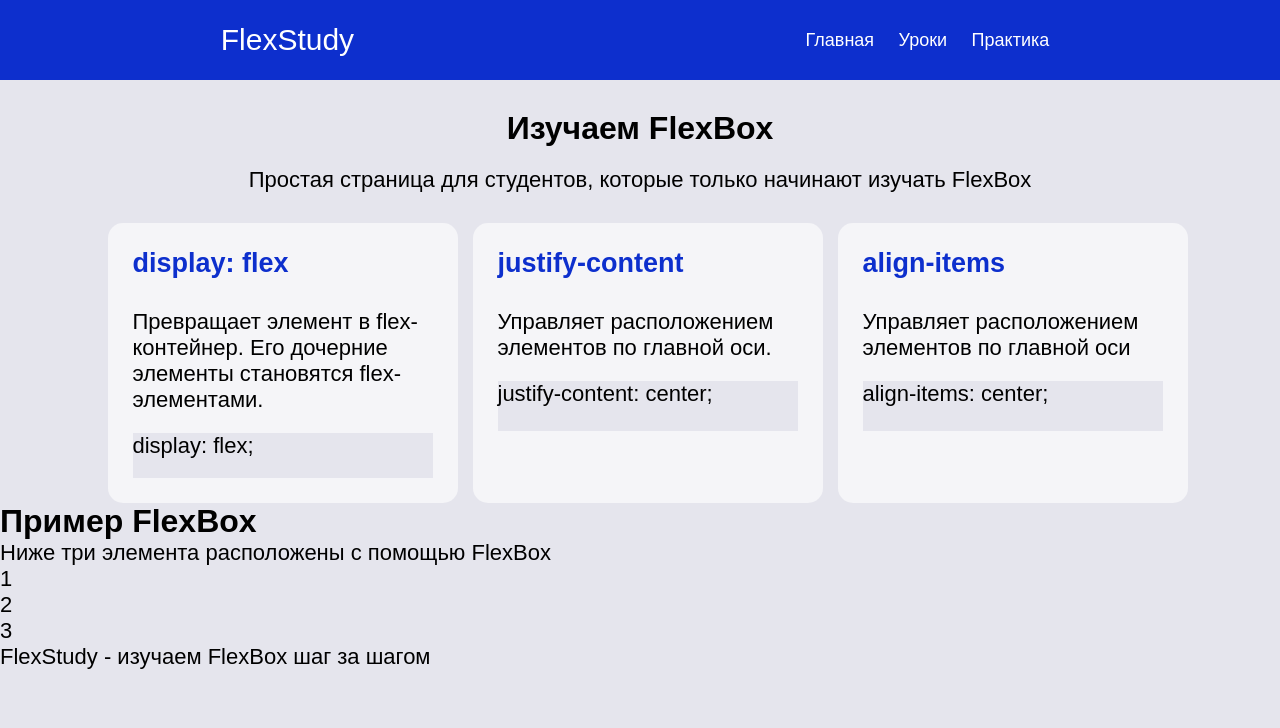
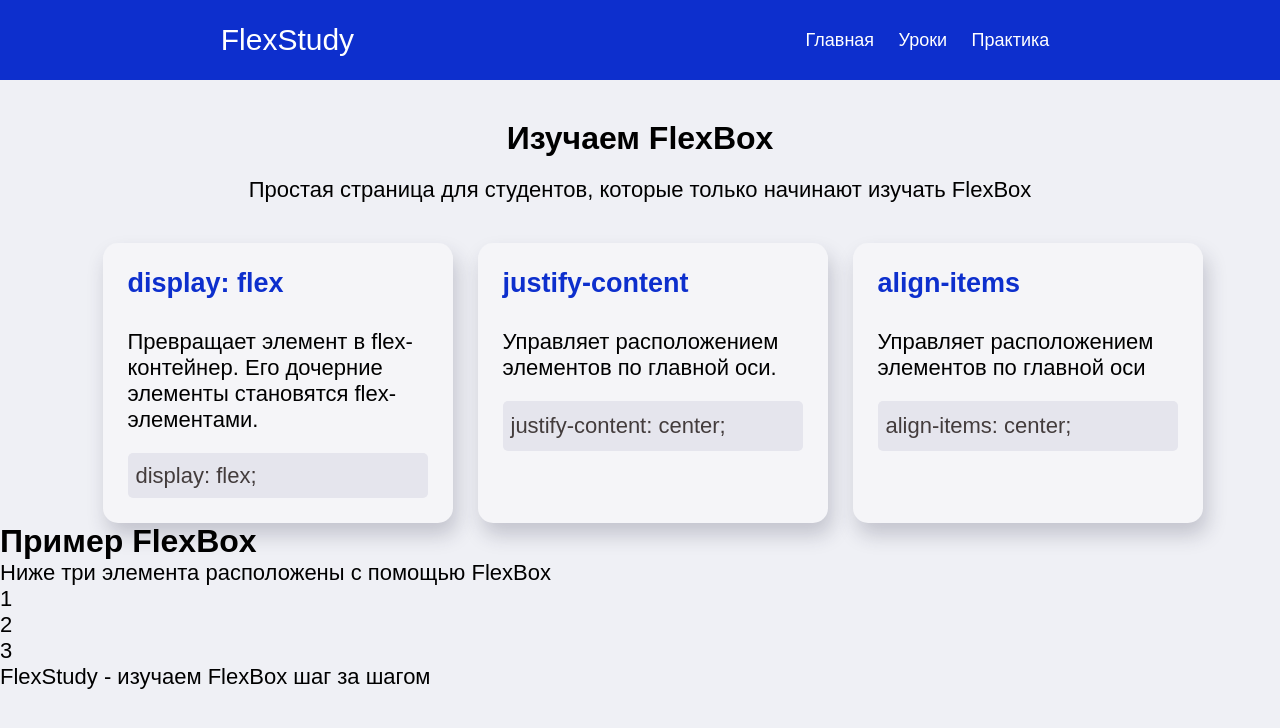
Before and after one commit to feltonkalt/DisplayFex, a plain HTML site: page index.html in a window 1280 px wide. Drawn offline with Linux system fonts and the light colour scheme.

Commit message:
card shadow and redact margin

```diff
--- a/index.css
+++ b/index.css
@@ -34,7 +34,7 @@ header {
     align-items: center;
     justify-content: center;
     flex-direction: column;
-    margin: 30px;
+    margin: 40px;
 }
 
 p {
@@ -60,11 +60,12 @@ p {
     flex-direction: column;
     height: 280px;
     width: 350px;
-    margin-left: 15px;
+    margin-left: 25px;
     word-wrap: break-word;
     overflow-wrap: break-word;
     border-radius: 15px;
     padding: 25px;
+    box-shadow: 4px 12px 20px rgba(42, 42, 67, 0.221);
 }
 
 .hi {
@@ -78,9 +79,17 @@ p {
     margin-top: 20px;
     height: 50px;
     display: flex;
+    border-radius: 5px;
 
 }
 
+.pr {
+    display: flex;
+    align-items: center;
+    margin-left: 8px;
+    color: rgb(67, 60, 60);
+}
+
 body {
-    background-color: rgb(229, 229, 237);
+    background-color: rgb(239, 240, 245);
 }
--- a/index.html
+++ b/index.html
@@ -36,7 +36,7 @@
                     Превращает элемент в flex-контейнер. Его дочерние элементы становятся flex-элементами.
                 </div>
                 <div class="primer">
-                    <p>display: flex;</p>
+                    <p class="pr">display: flex;</p>
                 </div>
             </div>
             <div class="card">
@@ -47,7 +47,7 @@
                     Управляет расположением элементов по главной оси.
                 </div>
                 <div class="primer">
-                    <p> justify-content: center;</p>
+                    <p class="pr"> justify-content: center;</p>
                 </div>
             </div>
             <div class="card">
@@ -58,7 +58,7 @@
                     Управляет расположением элементов по главной оси
                 </div>
                 <div class="primer">
-                    <p>align-items: center;</p>
+                    <p class="pr">align-items: center;</p>
                 </div>
             </div>
         </div>
```
